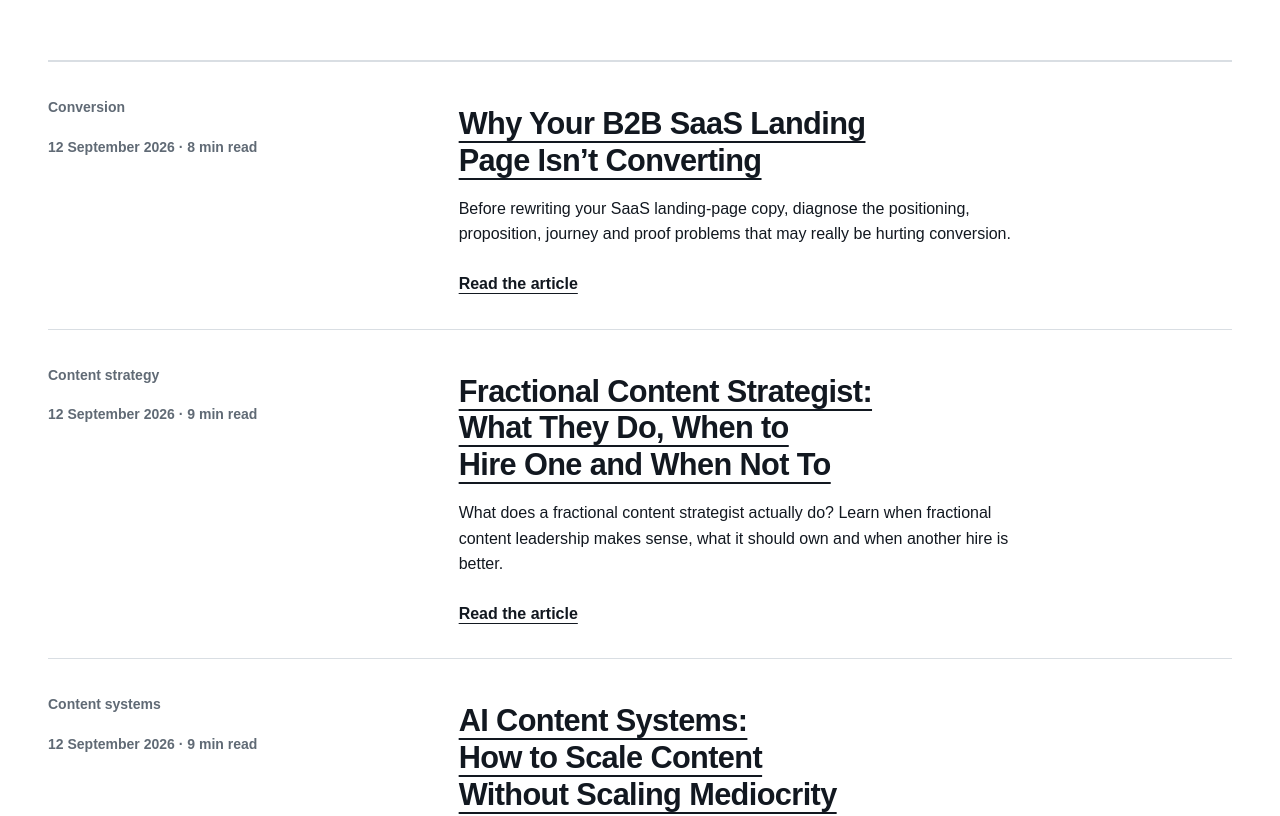
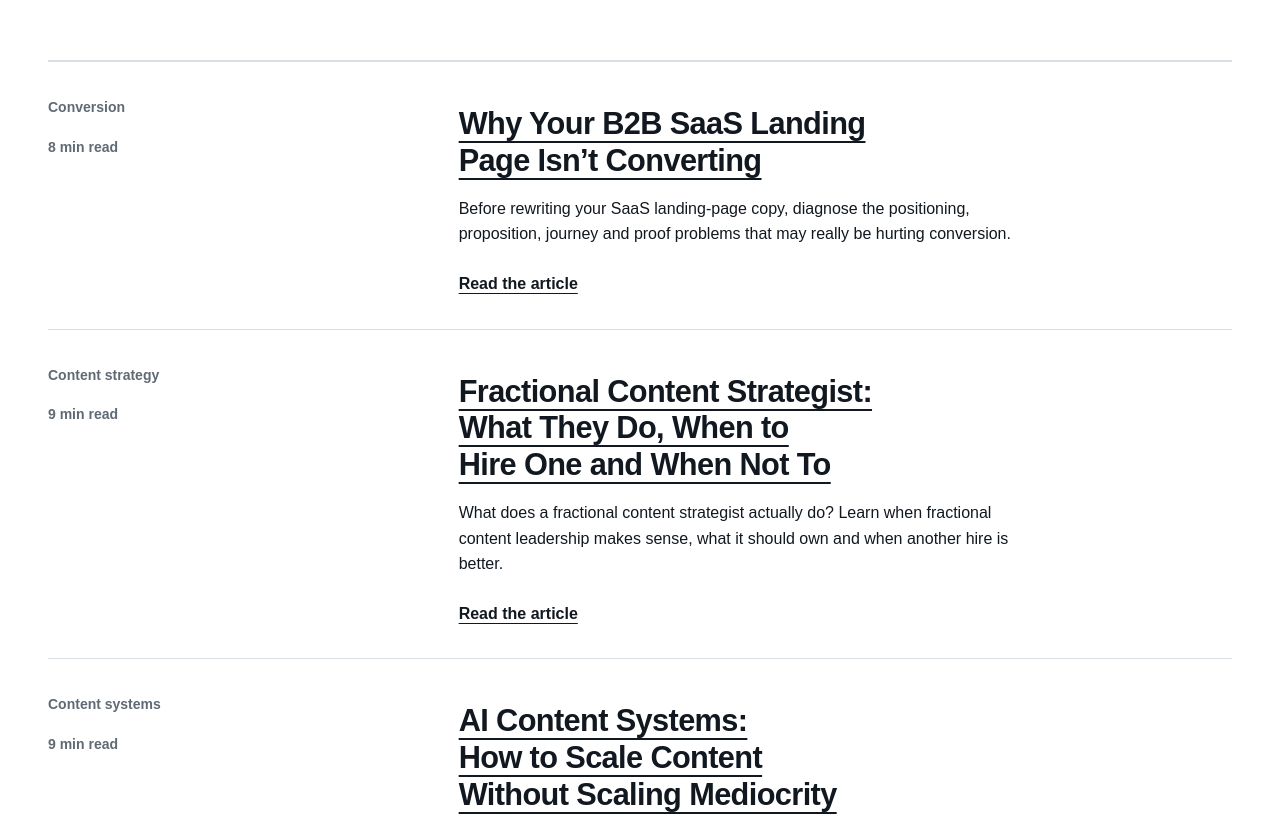
Before and after one commit to andeegee/andygood.me, a Next.js app: page /insights in a window 1280 px wide. Shown: the part 1041-1857 px from the top of the page. Built offline with nearby package versions, Linux system fonts and the light colour scheme; a web font is replaced by a local one.

Commit message:
Update page.tsx

```diff
--- a/src/app/insights/page.tsx
+++ b/src/app/insights/page.tsx
@@ -11,7 +11,7 @@ export default function InsightsPage() {
     <section className={styles.hero}><Container><span className={styles.eyebrow}>Insights</span><h1>Clearer thinking on content, conversion and AI.</h1><p>Practical ideas about making content perform, adapting marketing for AI and building better systems behind the work.</p></Container></section>
     <Container className={styles.index}>
       <article className={styles.feature}><span className={styles.eyebrow}>{featured.category}</span><h2>{featured.title}</h2><p>{featured.standfirst}</p><ActionLink className={styles.articleLink} href={`/insights/${featured.slug}/`} variant="text">Read the article</ActionLink></article>
-      <div className={styles.list}>{rest.map((article) => <article className={styles.entry} key={article.slug}><div><span className={styles.eyebrow}>{article.category}</span><p className={styles.meta}>12 September 2026 · {article.readingTime}</p></div><div><h2><Link href={`/insights/${article.slug}/`}>{article.title}</Link></h2><p>{article.description}</p><Link className={styles.articleLink} href={`/insights/${article.slug}/`}>Read the article</Link></div></article>)}</div>
+      <div className={styles.list}>{rest.map((article) => <article className={styles.entry} key={article.slug}><div><span className={styles.eyebrow}>{article.category}</span><p className={styles.meta}>{article.readingTime}</p></div><div><h2><Link href={`/insights/${article.slug}/`}>{article.title}</Link></h2><p>{article.description}</p><Link className={styles.articleLink} href={`/insights/${article.slug}/`}>Read the article</Link></div></article>)}</div>
       <section className={styles.cta}><div className={styles.ctaInner}><h2>Need to apply the thinking, not just read about it?</h2><p>I work with SaaS, technology and growth-focused teams on messaging, content strategy, conversion, AI search and the systems behind the work.</p><ActionLink href="/work-with-me/">Ways to work</ActionLink></div></section>
     </Container>
   </>;
```
